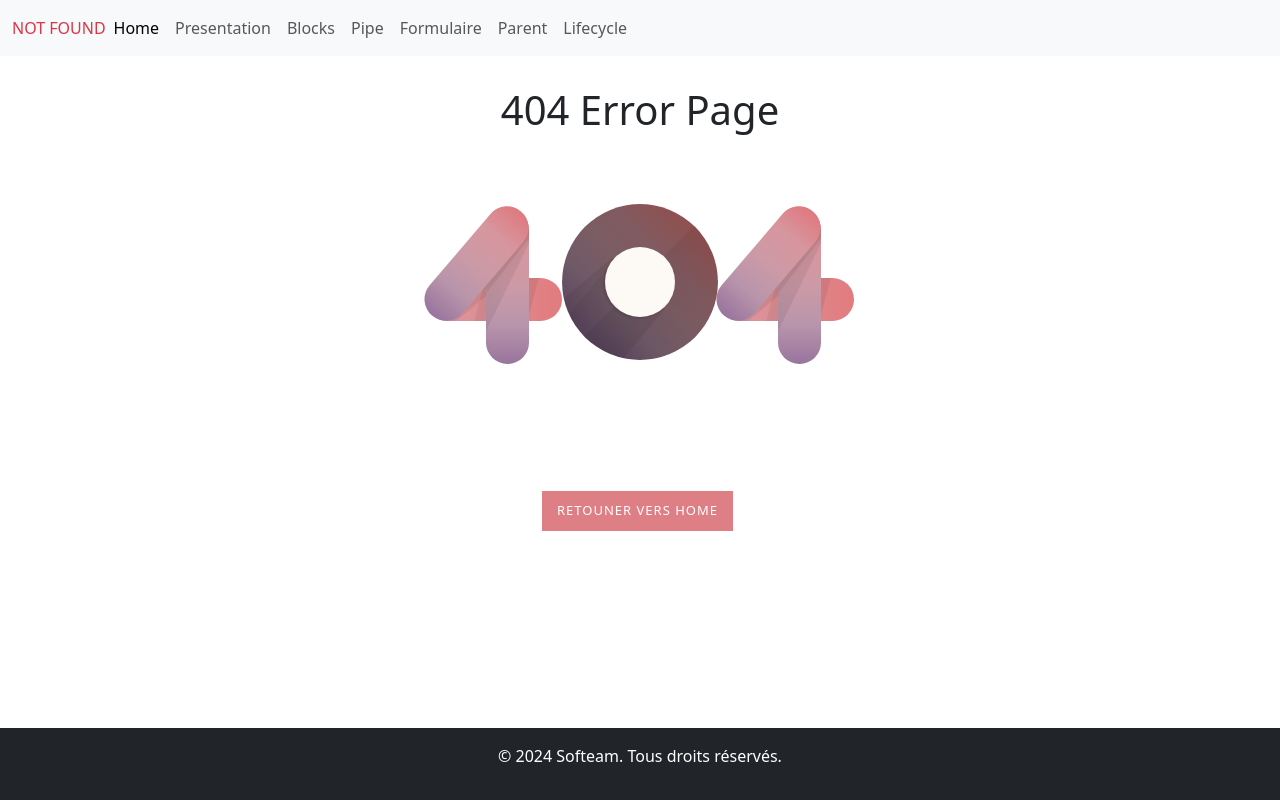
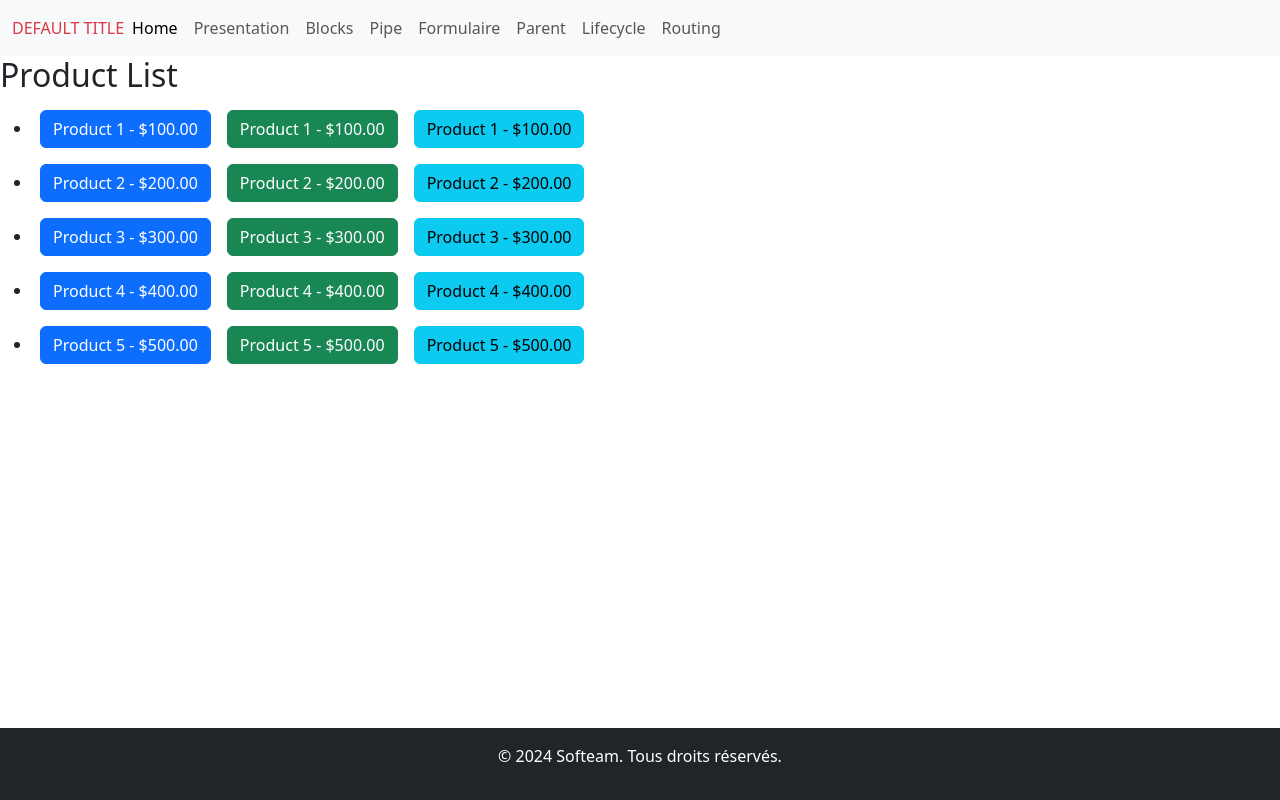
Before and after one commit to mohamedutopios/demo-docapost-angular, an Angular app in the folder demo-docapost-angular/: page /products in a window 1280 px wide. Before the commit this address had no page. Built offline with nearby package versions, Linux system fonts and the light colour scheme.

Commit message:
add demo routing

```diff
--- a/demo-docapost-angular/src/app/app.routes.ts
+++ b/demo-docapost-angular/src/app/app.routes.ts
@@ -7,6 +7,8 @@ import { PipesComponent } from './pages/pipes/pipes.component';
 import { FormulaireComponent } from './pages/formulaire/formulaire.component';
 import { ParentComponent } from './pages/parent/parent.component';
 import { LifecycleComponent } from './pages/lifecycle/lifecycle.component';
+import { ProductsComponent } from './pages/products/products.component';
+import { ProductDetailsComponent } from './pages/products/product-details/product-details.component';
 
 export const routes: Routes = [
     {path: '', component: HomeComponent},
@@ -16,6 +18,8 @@ export const routes: Routes = [
     {path: 'formulaire', component: FormulaireComponent},
     {path: 'lifecycle', component: LifecycleComponent},
     {path: 'parent', component: ParentComponent},
+    {path: 'products', component: ProductsComponent},
+    {path: 'products/:id', component: ProductDetailsComponent},
     {path: '**', component: NotFoundComponent }
 
 
--- a/demo-docapost-angular/src/app/components/nav/nav.component.html
+++ b/demo-docapost-angular/src/app/components/nav/nav.component.html
@@ -27,6 +27,9 @@
           <li class="nav-item">
             <a class="nav-link" routerLink="/lifecycle">Lifecycle</a>
           </li>
+          <li class="nav-item">
+            <a class="nav-link" routerLink="/products">Routing</a>
+          </li>
         </ul>
 
       </div>
--- /dev/null
+++ b/demo-docapost-angular/src/app/pages/products/product-details/product-details.component.html
@@ -0,0 +1,8 @@
+<div *ngIf="product">
+    <h2>{{product.name}}</h2>
+    <p>{{product.description}}</p>
+    <p>Price : {{product.price | currency }}</p>
+</div>
+<div *ngIf="!product">
+    <p>Product Not Found</p>
+</div>
--- /dev/null
+++ b/demo-docapost-angular/src/app/pages/products/product-details/product-details.component.ts
@@ -0,0 +1,30 @@
+import { Component } from '@angular/core';
+import { Product } from '../../../utils/interfaces/product';
+import { ActivatedRoute } from '@angular/router';
+import { CommonModule } from '@angular/common';
+
+@Component({
+  selector: 'app-product-details',
+  standalone: true,
+  imports: [CommonModule],
+  templateUrl: './product-details.component.html',
+  styleUrl: './product-details.component.css',
+})
+export class ProductDetailsComponent {
+
+  product: Product;
+  products: Product[] = [
+    { id: 1, name: 'Product 1', description: 'Description 1', price: 100 },
+    { id: 2, name: 'Product 2', description: 'Description 2', price: 200 },
+    { id: 3, name: 'Product 3', description: 'Description 3', price: 300 },
+    { id: 4, name: 'Product 4', description: 'Description 4', price: 400 },
+    { id: 5, name: 'Product 5', description: 'Description 5', price: 500 },
+  ];
+
+  constructor(private route: ActivatedRoute) {}
+
+  ngOnInit() {
+    const id = this.route.snapshot.params['id'];
+    this.product = this.products.find((p) => p.id == id);
+  }
+}
--- /dev/null
+++ b/demo-docapost-angular/src/app/pages/products/products.component.html
@@ -0,0 +1,14 @@
+<h2>Product List</h2>
+
+<ul>
+    <li *ngFor="let product of products">
+
+    <a type="button" class="btn btn-primary m-2" [routerLink]="['/products', product.id]">{{ product.name }} - {{product.price | currency }}</a>
+
+    <a type="button" class="btn btn-success m-2" routerLink="/products/{{product.id}}">{{ product.name }} - {{product.price | currency }}</a>
+
+    <a type="button" class="btn btn-info m-2" (click)="goToProductDetails(product.id)">{{ product.name }} - {{product.price | currency }}</a>
+
+
+    </li>
+</ul>
--- /dev/null
+++ b/demo-docapost-angular/src/app/pages/products/products.component.ts
@@ -0,0 +1,31 @@
+import { Component } from '@angular/core';
+import { Product } from '../../utils/interfaces/product';
+import { CommonModule } from '@angular/common';
+import { Router, RouterLink } from '@angular/router';
+
+@Component({
+  selector: 'app-products',
+  standalone: true,
+  imports: [CommonModule, RouterLink],
+  templateUrl: './products.component.html',
+  styleUrl: './products.component.css'
+})
+export class ProductsComponent {
+
+  products: Product[] = [
+    {id: 1, name: 'Product 1', description: 'Description 1', price: 100},
+    {id: 2, name: 'Product 2', description: 'Description 2', price: 200},
+    {id: 3, name: 'Product 3', description: 'Description 3', price: 300},
+    {id: 4, name: 'Product 4', description: 'Description 4', price: 400},
+    {id: 5, name: 'Product 5', description: 'Description 5', price: 500},
+  ];
+
+  constructor(private router: Router) { }
+
+  goToProductDetails(id: number){
+    console.log(this.router.url);
+    console.log(this.router.url.includes('products'));
+    this.router.navigate(['products', id]);
+  }
+
+}
--- /dev/null
+++ b/demo-docapost-angular/src/app/utils/interfaces/product.ts
@@ -0,0 +1,6 @@
+export interface Product{
+    id: number;
+    name: string;
+    description: string;
+    price: number;
+}
```
Also changed, not shown: demo-docapost-angular/src/app/pages/products/product-details/product-details.component.css (added), demo-docapost-angular/src/app/pages/products/products.component.css (added), 2 other files (tests, documents, lock files or other folders).
